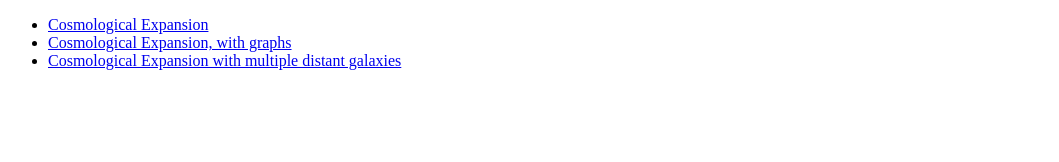
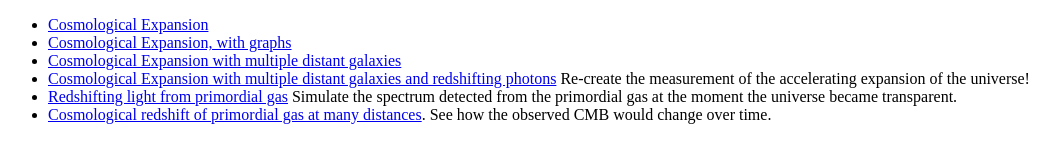
Before and after one commit to FoothillAstroSims/cosmological-expansion, a plain HTML site: page index.html in a window 1280 px wide. Shown: the whole page, without its empty margins (0-1059 px from the left). Drawn offline with Linux system fonts and the light colour scheme.

Commit message:
added links to redshift models

```diff
--- a/index.html
+++ b/index.html
@@ -9,6 +9,9 @@
             <li> <a href="cosmological-expansion.html" target="_blank">Cosmological Expansion</a>
             <li> <a href="cosmological-expansion-rate.html" target="_blank">Cosmological Expansion, with graphs</a>
             <li> <a href="cosmological-expansion-multi.html" target="_blank">Cosmological Expansion with multiple distant galaxies</a>
+            <li> <a href="cosmological-redshift-multi-high-resolution.html" target="_blank">Cosmological Expansion with multiple distant galaxies and redshifting photons</a> Re-create the measurement of the accelerating expansion of the universe!
+            <li> <a href="cosmological-redshift-one-with-multi-photon-and-spectrum.html" target="_blank">Redshifting light from primordial gas</a>  Simulate the spectrum detected from the primordial gas at the moment the universe became transparent.
+            <li> <a href="cosmological-redshift-multi-with-multi-photon-and-spectrum" target="_blank">Cosmological redshift of primordial gas at many distances</a>.  See how the observed CMB would change over time.
         </ul>
 
     </body>
```
